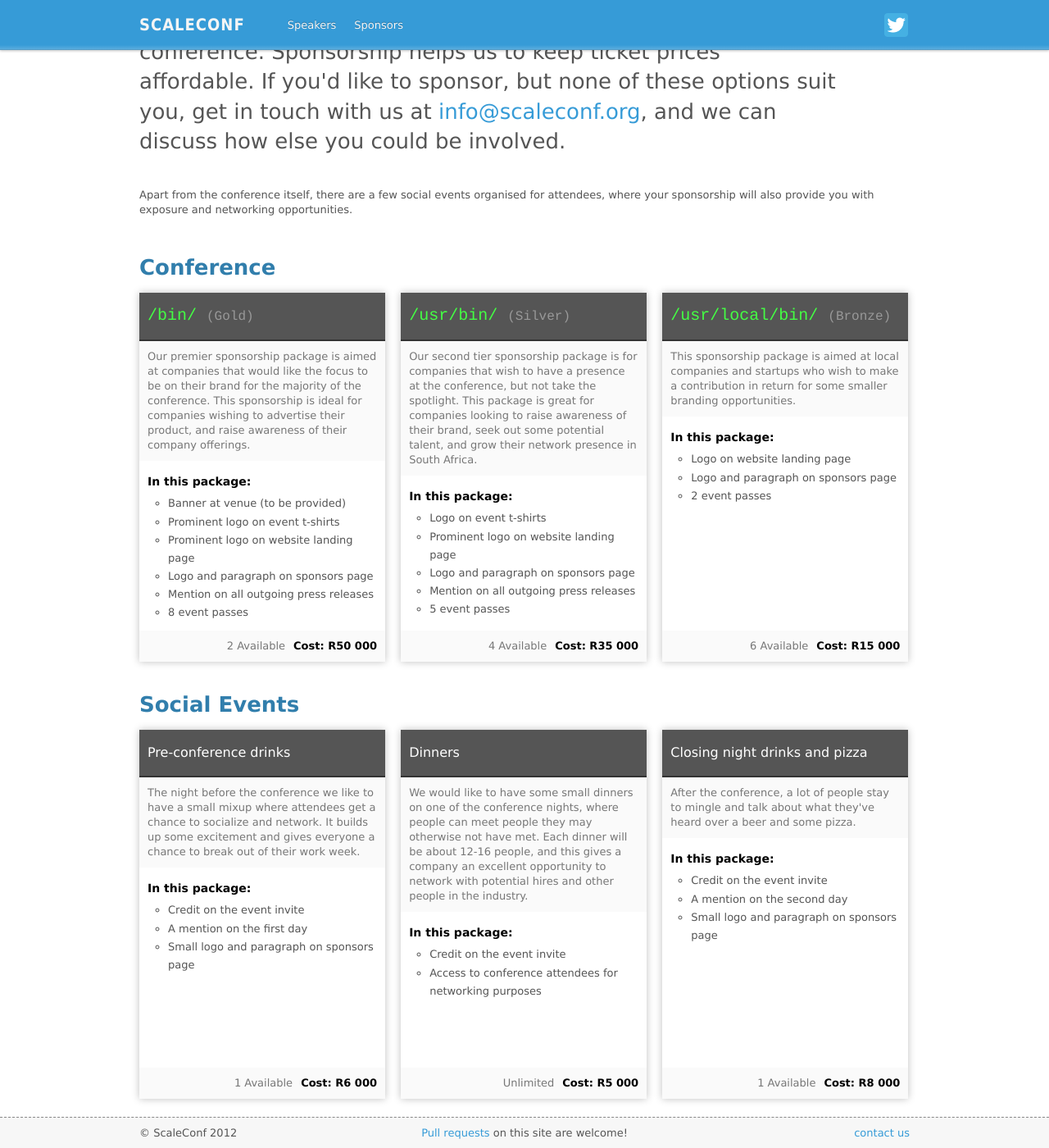
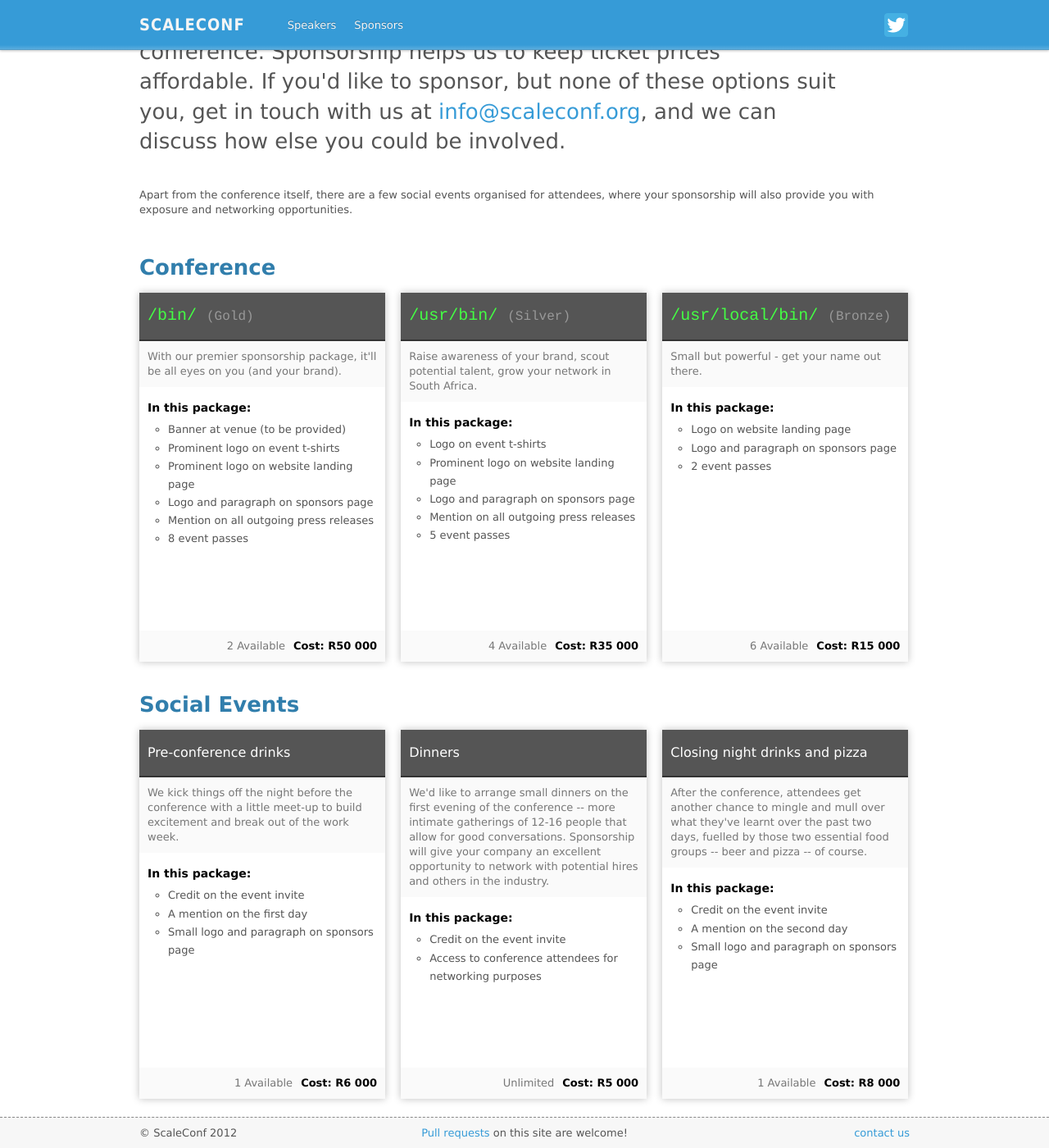
Before and after one commit to scaleconf/scaleconf.github.com, a Jekyll site: the page built from sponsor-packages.html, in a window 1280 px wide and 1400 px high, scrolled down 263 px. Shown: the whole window at 82% size. Built offline with Jekyll 4.4.1, drawn with Linux system fonts in a browser that asks for light colours; Markdown is read by kramdown in place of the engine named in the settings.

Commit message:
More copy from Jen

```diff
--- a/sponsor-packages.html
+++ b/sponsor-packages.html
@@ -27,9 +27,8 @@ meta-description: Be a sponsor aT ScaleConf, a conference focusing on web scalab
     <div class='first package'>
         <h1>/bin/ <span class='packagename'>(Gold)</span></h1>
         <p>
-            Our premier sponsorship package is aimed at companies that would like the focus to
-            be on their brand for the majority of the conference. This sponsorship is ideal for companies
-            wishing to advertise their product, and raise awareness of their company offerings.
+            With our premier sponsorship package, it'll be all eyes on you (and
+            your brand).
         </p>
         <h2>In this package:</h2>
         <ul>
@@ -46,9 +45,8 @@ meta-description: Be a sponsor aT ScaleConf, a conference focusing on web scalab
     <div class='package'>
         <h1>/usr/bin/ <span class='packagename'>(Silver)</span></h1>
         <p>
-            Our second tier sponsorship package is for companies that wish to have a presence at the conference,
-            but not take the spotlight. This package is great for companies looking to raise awareness of
-            their brand, seek out some potential talent, and grow their network presence in South Africa.
+            Raise awareness of your brand, scout potential talent, grow your
+            network in South Africa.
         </p>
         <h2>In this package:</h2>
         <ul>
@@ -64,8 +62,7 @@ meta-description: Be a sponsor aT ScaleConf, a conference focusing on web scalab
     <div class='package'>
         <h1>/usr/local/bin/ <span class='packagename'>(Bronze)</span></h1>
         <p>
-            This sponsorship package is aimed at local companies and startups who wish to make a contribution in
-            return for some smaller branding opportunities.
+            Small but powerful - get your name out there.
         </p>
         <h2>In this package:</h2>
         <ul>
@@ -85,9 +82,8 @@ meta-description: Be a sponsor aT ScaleConf, a conference focusing on web scalab
     <div class='first package'>
         <h1 class='tiny'>Pre-conference drinks</h1>
         <p>
-        The night before the conference we like to have a small mixup where
-        attendees get a chance to socialize and network. It builds up some
-        excitement and gives everyone a chance to break out of their work week.
+            We kick things off the night before the conference with a little
+            meet-up to build excitement and break out of the work week.
         </p>
         <h2>In this package:</h2>
         <ul>
@@ -101,11 +97,11 @@ meta-description: Be a sponsor aT ScaleConf, a conference focusing on web scalab
     <div class='package'>
         <h1 class='tiny'>Dinners</h1>
         <p>
-            We would like to have some small dinners on one of the conference
-            nights, where people can meet people they may otherwise not have
-            met. Each dinner will be about 12-16 people, and this gives a
-            company an excellent opportunity to network with potential hires
-            and other people in the industry.
+            We'd like to arrange small dinners on the first evening of the
+            conference -- more intimate gatherings of 12-16 people that allow
+            for good conversations. Sponsorship will give your company an
+            excellent opportunity to network with potential hires and others in
+            the industry.
         </p>
         <h2>In this package:</h2>
         <ul>
@@ -118,8 +114,9 @@ meta-description: Be a sponsor aT ScaleConf, a conference focusing on web scalab
     <div class='package'>
         <h1 class='tiny'>Closing night drinks and pizza</h1>
         <p>
-            After the conference, a lot of people stay to mingle and talk
-            about what they've heard over a beer and some pizza.
+            After the conference, attendees get another chance to mingle and
+            mull over what they've learnt over the past two days, fuelled by
+            those two essential food groups -- beer and pizza -- of course.
         </p>
         <h2>In this package:</h2>
         <ul>
```
